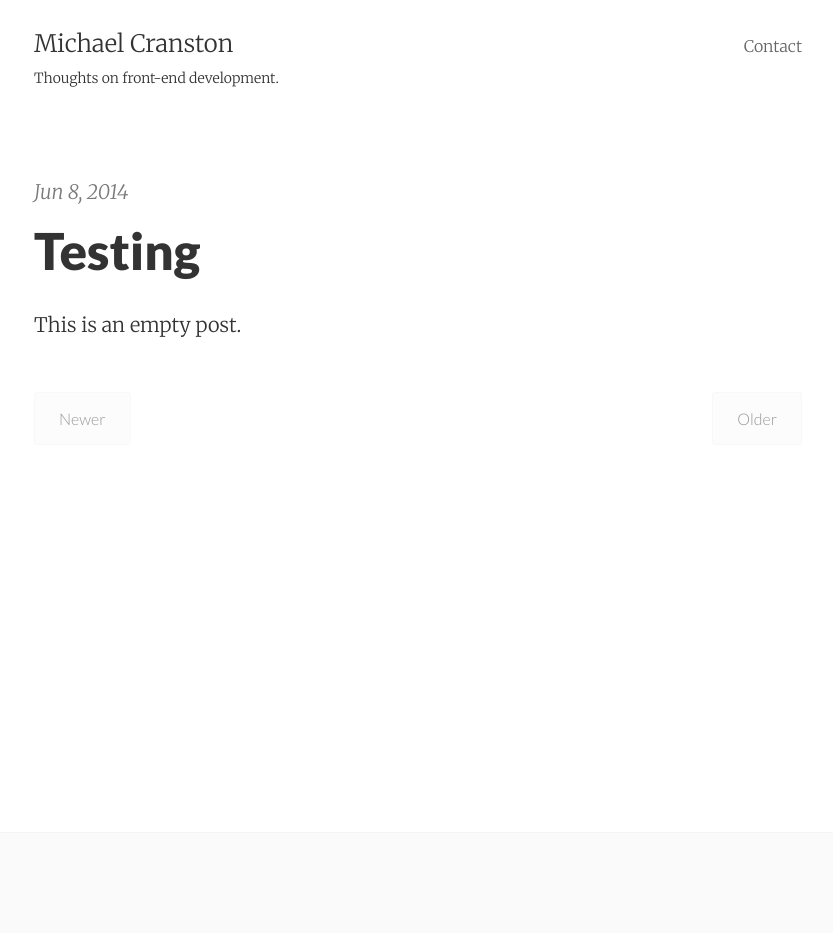
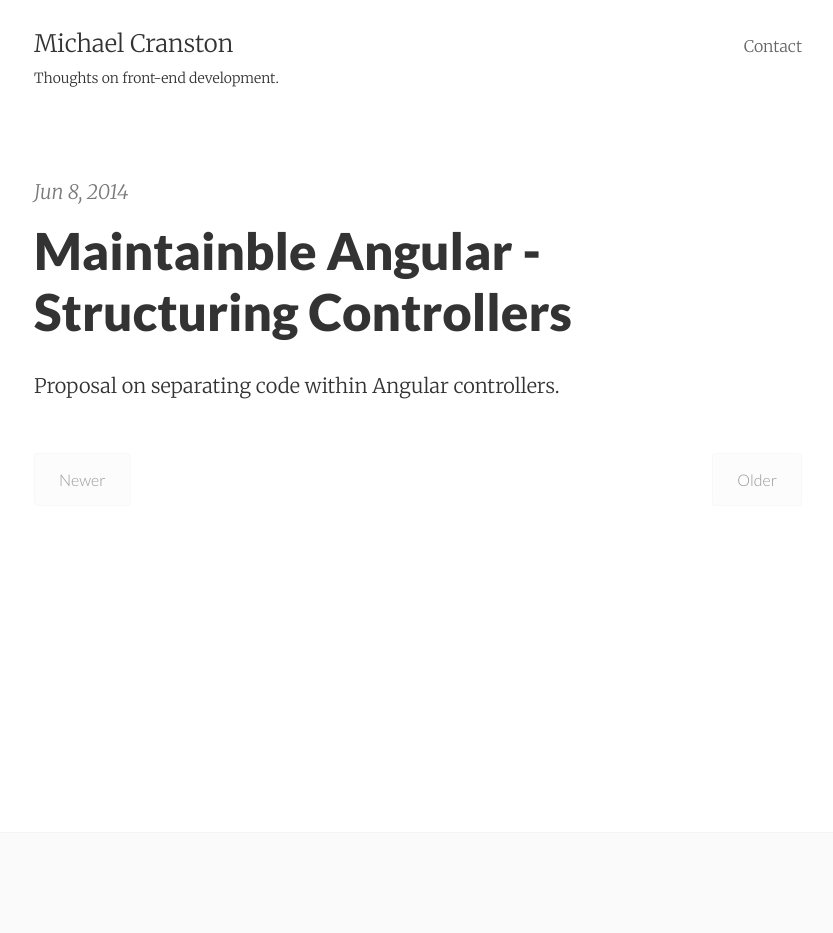
Before and after one commit to mcranston18/mcranston18.github.io, a Jekyll site: the page built from index.html, in a window 1280 px wide. Shown: the whole page, without its empty margins (222-1055 px from the left). Built offline with Jekyll 4.4.1, drawn with Linux system fonts in a browser that asks for light colours; the list of posts is cut into pages by our own code; part of the change alters nothing that is shown.

Commit message:
adds first post

```diff
--- a/_config.yml
+++ b/_config.yml
@@ -8,10 +8,12 @@ url: "http://mcranston18.github.io"
 google_analytics:
 animated: false
 show_related_posts: false
+highlighter: pygments
 
 # Build settings
 markdown: kramdown
 permalink: pretty
+highlighter: pygments
 paginate: 3
 sass:
   compressed: true
--- a/_posts/2014-06-08-pixyll-has-pagination.md
+++ /dev/null
@@ -1,9 +0,0 @@
----
-layout:     post
-title:      Testing
-date:       2014-06-08 11:21:29
-summary:    This is an empty post.
-categories: testing
----
-
-Testing testing.
--- /dev/null
+++ b/_posts/2014-10-02-maintainable-angular-strucutre-in-angular-controllers.md
@@ -0,0 +1,118 @@
+---
+layout:     post
+title:      Maintainble Angular - Structuring Controllers
+date:       2014-06-08 11:21:29
+summary:    Proposal on separating code within Angular controllers.
+---
+
+*Your controllers should be thin.*  This is a common refrain when discussing maintainable Angular code. It is true but it can be more difficult to implement in practice. My proposal is to use simple comments to separate the lines of code in your controller:
+
+1. Initialization values
+  * assigning your variables and items on `$scope`
+2. Private methods that are only used in the controller
+3. Methods that are used in the view
+4. CRUD
+5. $watches
+6. Getting data for the view
+  * call a `get` request to populate the view with data on initialization
+7. (hacks)
+  * hacks happen. Inspired by [CSS Wizardy's shame.css](http://csswizardry.com/2013/04/shame-css/), labeling your hacks as such goes a long in maintainability.
+
+Let's imagine a photo editing application, and the route at `/photo/123/edit`. This page would need to do the following:
+
+1. Fetch the photo from the API
+2. Allow posting to the API with updates to the photo
+3. Allow the user to reset the form.
+4. $watch something
+
+The controller quickly becomes non-trivial. If we begin to need to add extra functionality (i.e. the ability to upload a watermark, the ability to offer extra editing features to premium users), then the controller could become even larger.
+
+I would imagine the controller looking something like this:
+
+{% highlight javascript %}
+
+angular.module('app.photo')
+
+.controller('EditPhotoCtrl', function($scope, PhotoService) {
+
+  /*
+   * Init Values
+   */
+
+  var ctrl = this;
+  $scope.something = 'blue';
+  $scope.isPremiumSubscriber = false;
+
+  /*
+   * Private Methods
+   */
+
+  ctrl._resizePhoto = function() { ... }
+
+  /*
+   * Methods Used in View
+   */
+
+  ctrl.showSomething = function() { ... }
+  ctrl.resetForm = function() { ... }
+
+  /*
+   * CRUD
+   */
+
+  ctrl.getPhoto = {
+    success: function(data) {
+      $scope.photo = data;
+    },
+
+    error: function(error) {
+      $scope.error = error;
+    },
+
+    invoke: function(photoId) {
+      PhotoService.getPhoto(photoId)
+        .then(this.success, this.error);
+    }
+  };
+
+  ctrl.updatePhoto = {
+    success: function(data) {
+      $scope.photo = data;
+      $scope.loading = false;
+      $location.path('/photo/' + $scope.photo.id);
+    },
+
+    error: function(error) {
+      $scope.loading = false;
+    },
+
+    createFormData: function(data) {
+      // this func would create and return HTML5 formdata for multi-part upload
+      return data;
+    },
+
+    invoke: function(photo, id) {
+      $scope.loading = true;
+      var formData = this.createFormData(photo);
+
+      PhotoService.updatePhoto(formData, id)
+        .then(this.success, this.error);
+    }
+  };
+
+  /*
+   * Get Data for View
+   */
+
+  ctrl.getPhoto.invoke();
+
+  /*
+   * Watches
+   */
+
+  $scope.$watch('something', function() { ... });
+
+});
+
+
+{% endhighlight %}
```
Also changed, not shown: 4 other files.
